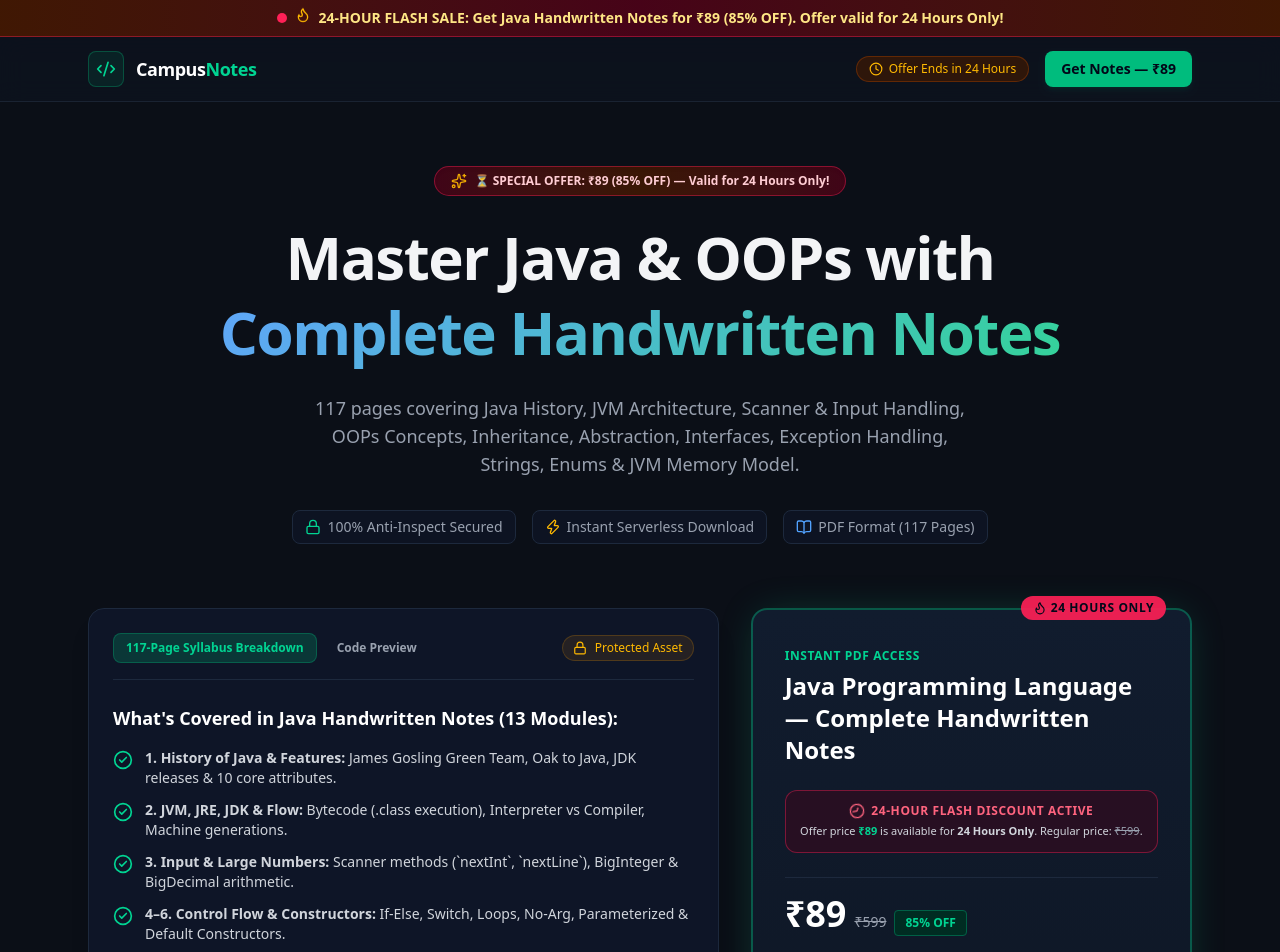
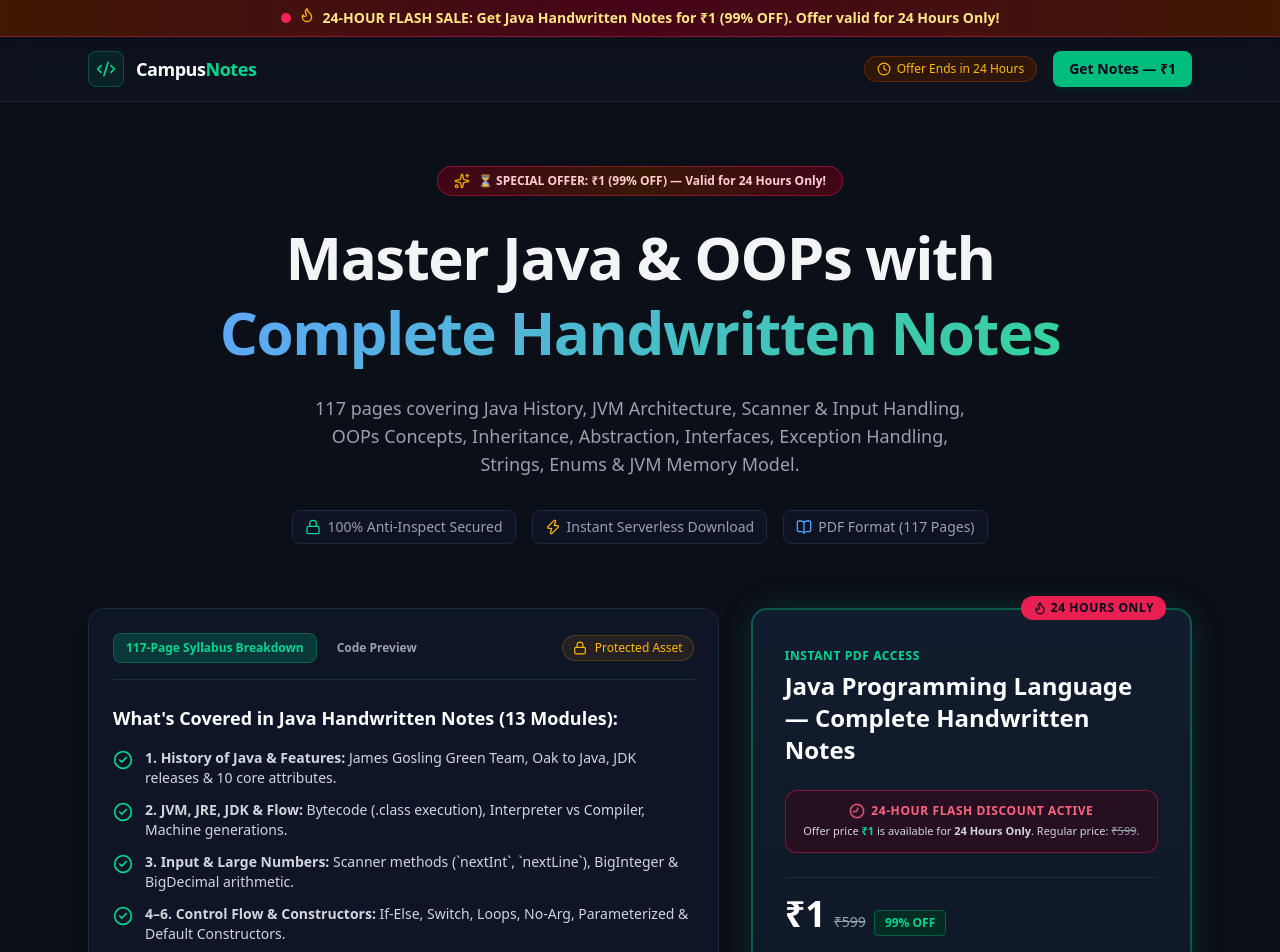
Before and after one commit to VineethPadam/Campus-notes, a Next.js app: page / in a window 1280 px wide. Shown: the top 952 px of the page. Built offline with nearby package versions, Linux system fonts and the light colour scheme.

Commit message:
fifth commit

```diff
--- a/app/api/create-order/route.ts
+++ b/app/api/create-order/route.ts
@@ -5,7 +5,7 @@
   try {
     const key_id = process.env.NEXT_PUBLIC_RAZORPAY_KEY_ID || 'rzp_test_placeholder_key_id';
     const key_secret = process.env.RAZORPAY_KEY_SECRET || 'placeholder_secret_key';
-    const priceINR = parseInt(process.env.NEXT_PUBLIC_NOTES_PRICE_INR || '89', 10);
+    const priceINR = parseInt(process.env.NEXT_PUBLIC_NOTES_PRICE_INR || '1', 10);
 
     // If actual Razorpay credentials are not yet set up, return a simulated order for testing UI flow
     if (key_id.includes('placeholder') || key_secret.includes('placeholder')) {
--- a/app/page.tsx
+++ b/app/page.tsx
@@ -23,7 +23,7 @@
   const [activeTab, setActiveTab] = useState<'syllabus' | 'sample'>('syllabus');
 
   const notesTitle = process.env.NEXT_PUBLIC_NOTES_TITLE || 'Java Programming Language — Complete Handwritten Notes';
-  const priceINR = process.env.NEXT_PUBLIC_NOTES_PRICE_INR || '89';
+  const priceINR = process.env.NEXT_PUBLIC_NOTES_PRICE_INR || '1';
 
   return (
     <div className="min-h-screen bg-[#0b0f17] text-gray-100 flex flex-col justify-between">
@@ -35,7 +35,7 @@
         </span>
         <Flame className="w-4 h-4 text-amber-400 animate-bounce" />
         <span>
-          <strong>24-HOUR FLASH SALE:</strong> Get Java Handwritten Notes for <strong>₹89</strong> (85% OFF). Offer valid for <strong>24 Hours Only!</strong>
+          <strong>24-HOUR FLASH SALE:</strong> Get Java Handwritten Notes for <strong>₹1</strong> (99% OFF). Offer valid for <strong>24 Hours Only!</strong>
         </span>
       </div>
 
@@ -71,7 +71,7 @@
         <section className="text-center space-y-6 pt-4">
           <div className="inline-flex items-center space-x-2 bg-gradient-to-r from-rose-950/80 via-amber-950/80 to-rose-950/80 border border-rose-500/40 px-4 py-1.5 rounded-full text-xs text-rose-200 font-semibold shadow-inner">
             <Sparkles className="w-4 h-4 text-amber-400 animate-pulse" />
-            <span>⏳ SPECIAL OFFER: ₹89 (85% OFF) — Valid for 24 Hours Only!</span>
+            <span>⏳ SPECIAL OFFER: ₹1 (99% OFF) — Valid for 24 Hours Only!</span>
           </div>
 
           <h1 className="text-4xl sm:text-6xl font-extrabold tracking-tight leading-tight max-w-4xl mx-auto">
@@ -219,7 +219,7 @@
                 <span>24-Hour Flash Discount Active</span>
               </div>
               <p className="text-[11px] text-gray-300">
-                Offer price <strong className="text-emerald-400">₹89</strong> is available for <strong>24 Hours Only</strong>. Regular price: <span className="line-through text-gray-400">₹599</span>.
+                Offer price <strong className="text-emerald-400">₹1</strong> is available for <strong>24 Hours Only</strong>. Regular price: <span className="line-through text-gray-400">₹599</span>.
               </p>
             </div>
 
@@ -227,7 +227,7 @@
               <span className="text-4xl font-black text-white">₹{priceINR}</span>
               <span className="text-sm text-gray-400 line-through">₹599</span>
               <span className="text-xs text-emerald-400 bg-emerald-950 border border-emerald-800 px-2.5 py-1 rounded font-extrabold">
-                85% OFF
+                99% OFF
               </span>
             </div>
 
```
Also changed, not shown: 1 other file (tests, documents, lock files or other folders).
